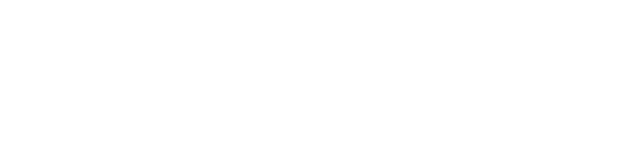
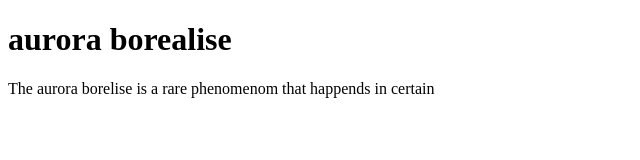
Before and after one commit to josem817/newrepository, a plain HTML site: page index.html in a window 1280 px wide. Shown: the whole page, without its empty margins (0-640 px from the left). Drawn offline with Linux system fonts and the light colour scheme.

Commit message:
yess king

```diff
--- a/index.html
+++ b/index.html
@@ -3,9 +3,10 @@
 <head>
     <meta charset="UTF-8">
     <meta name="viewport" content="width=device-width, initial-scale=1.0">
-    <title>home</title>
+    <title>Document</title>
 </head>
 <body>
-
+    <h1>aurora borealise</h1>
+    <p> The aurora borelise is a rare phenomenom that happends in certain</p>
 </body>
 </html>
```
